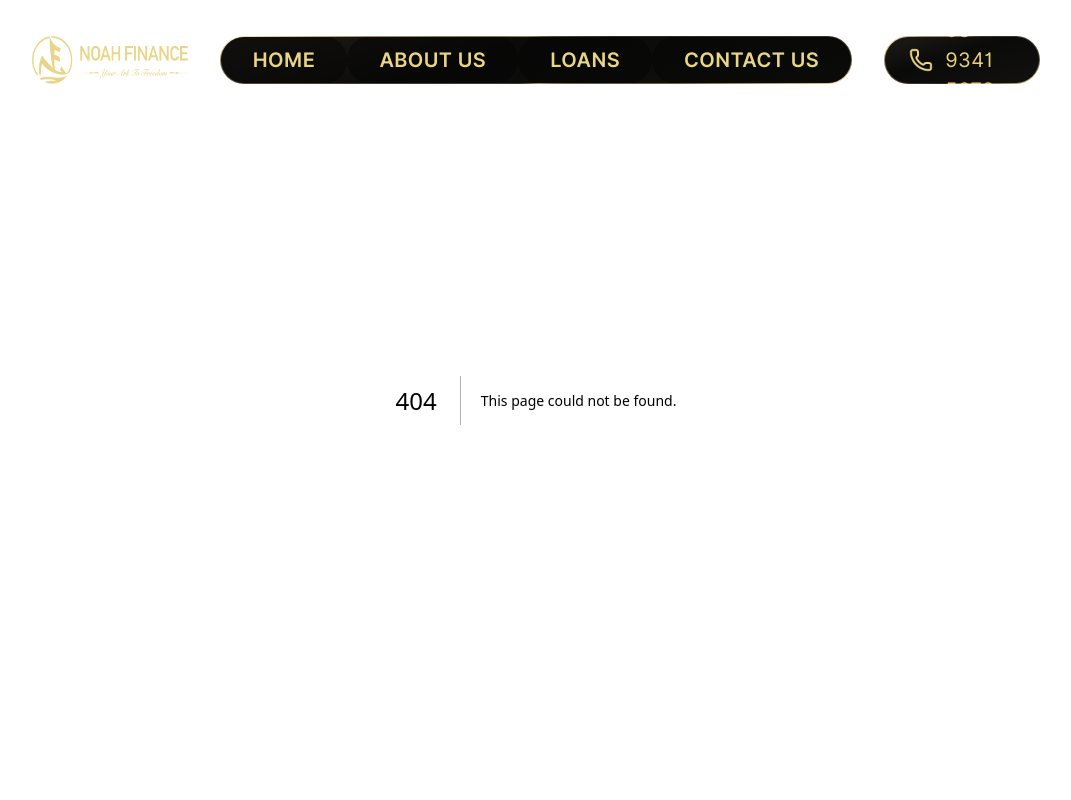
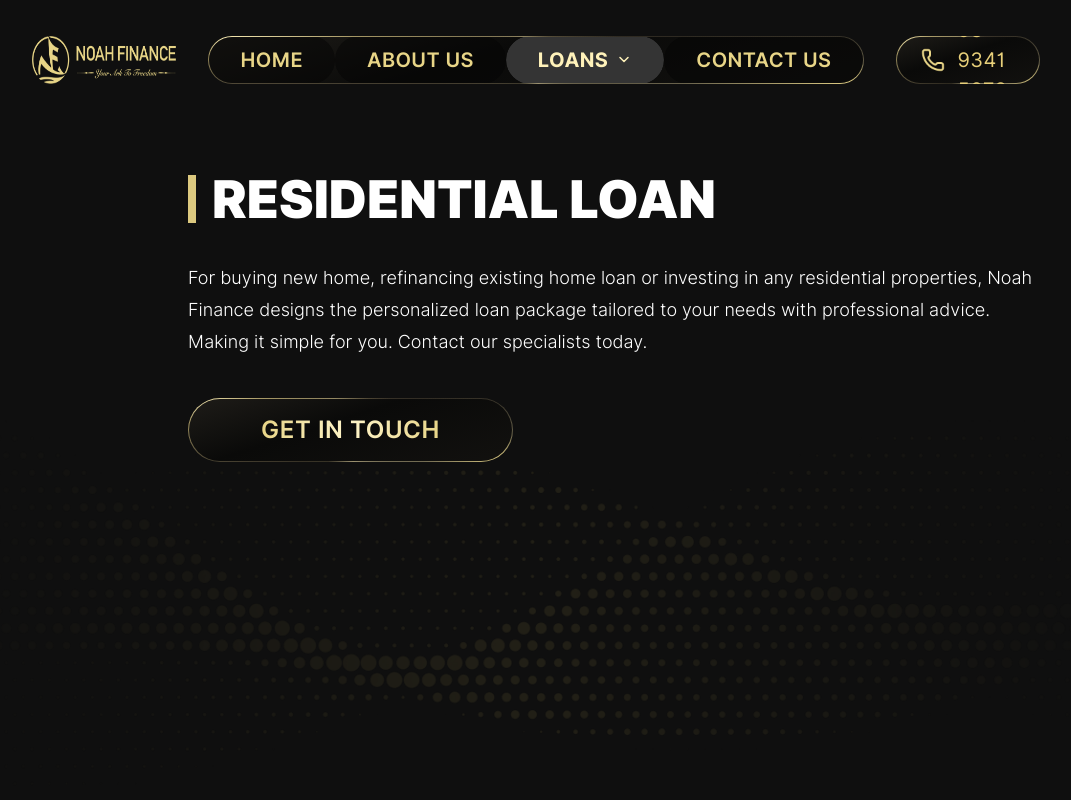
Before and after one commit to Arise-cn/noahfinance, a Next.js app: page /loans/residential in a window 1280 px wide. Before the commit this address had no page. Shown: the top 800 px of the page, without its empty margins (104-1175 px from the left). Built offline with nearby package versions, Linux system fonts and the light colour scheme; a web font is replaced by a local one.

Commit message:
feat: Integrate Loans navigation with popup menu in Header component. Update LoansPage to redirect to residential loans. Add reactjs-popup dependency for enhanced user interaction.

```diff
--- /dev/null
+++ b/app/loans/[slug]/page.tsx
@@ -0,0 +1,18 @@
+import { getLoanBySlug, LOAN_SLUGS } from "@/constants/loans";
+import { notFound } from "next/navigation";
+import LoansSubPageShell from "../_components/LoansSubPageShell";
+
+type PageProps = {
+  params: Promise<{ slug: string }>;
+};
+
+export function generateStaticParams() {
+  return LOAN_SLUGS.map((slug) => ({ slug }));
+}
+
+export default async function LoanSubPage({ params }: PageProps) {
+  const { slug } = await params;
+  const loan = getLoanBySlug(slug);
+  if (!loan) notFound();
+  return <LoansSubPageShell loan={loan} />;
+}
--- /dev/null
+++ b/app/loans/_components/LoansSubPageShell.tsx
@@ -0,0 +1,63 @@
+import { cn } from "@/utils/cn";
+import type { LoanSubRoute } from "@/constants/loans";
+import Image from "next/image";
+import Link from "next/link";
+
+type LoansSubPageShellProps = {
+  loan: LoanSubRoute;
+};
+
+export default function LoansSubPageShell({ loan }: LoansSubPageShellProps) {
+  return (
+    <section className="relative min-h-screen w-screen overflow-hidden bg-[#0f0f0f]">
+      <div
+        className="pointer-events-none absolute bottom-0 left-0 right-0 z-0 h-[min(610px,55vh)] opacity-25"
+        aria-hidden
+      >
+        <Image
+          src="/images/home_p4_wave.webp"
+          alt=""
+          fill
+          className="object-cover object-bottom"
+          sizes="100vw"
+          priority={false}
+        />
+      </div>
+
+      <div
+        className={cn(
+          "relative z-10 mx-auto w-full max-w-[1920px]",
+          "px-8 pb-24 pt-[140px] md:px-[136px] md:pt-[160px] xl:pl-[292px] xl:pr-[136px]",
+        )}
+      >
+        <div className="flex max-w-[900px] flex-col gap-6">
+          <div className="flex items-center gap-4">
+            <div className="h-12 w-2 shrink-0 bg-[#dcc97f]" aria-hidden />
+            <h1 className="font-misans text-[40px] font-black leading-tight text-white md:text-[52px] md:leading-normal">
+              {loan.heading}
+            </h1>
+          </div>
+          <p className="font-inter text-[16px] font-light leading-[28px] text-white md:text-[18px] md:leading-[32px]">
+            {loan.body}
+          </p>
+          <div className="pt-4">
+            <Link href="/contact-us" className="inline-flex">
+              <div className="header-phone-pill-frame flex h-[56px] overflow-hidden md:h-[64px]">
+                <div className="header-phone-pill-inner flex h-full w-full items-center justify-center rounded-full px-10 md:px-[72px]">
+                  <span
+                    className={cn(
+                      "bg-linear-to-r from-[#E8D587] via-[#FFF5C9] to-[#E8D587] bg-clip-text text-transparent",
+                      "font-inter text-[20px] font-semibold uppercase tracking-wide md:text-[24px]",
+                    )}
+                  >
+                    Get in touch
+                  </span>
+                </div>
+              </div>
+            </Link>
+          </div>
+        </div>
+      </div>
+    </section>
+  );
+}
--- a/app/loans/page.tsx
+++ b/app/loans/page.tsx
@@ -1,5 +1,5 @@
-const LoansPage = () => {
-  return <div>LoansPage</div>;
-};
+import { redirect } from "next/navigation";
 
-export default LoansPage;
+export default function LoansIndexPage() {
+  redirect("/loans/residential");
+}
--- a/components/Header.tsx
+++ b/components/Header.tsx
@@ -1,13 +1,51 @@
 "use client";
+
+import LoansPopupMenu from "@/components/LoansPopupMenu";
 import { NAV_ITEMS } from "@/constants/nav";
 import { cn } from "@/utils/cn";
 import { motion } from "motion/react";
 import Link from "next/link";
-import { usePathname } from "next/navigation";
+import { usePathname, useRouter } from "next/navigation";
+import {
+  forwardRef,
+  useEffect,
+  useRef,
+  useState,
+  type ComponentPropsWithoutRef,
+} from "react";
+import type { PopupActions } from "reactjs-popup/dist/types";
+import Popup from "reactjs-popup";
+import "reactjs-popup/dist/index.css";
+
+const LOANS_HREF = "/loans";
+
+function ChevronDown({ className }: { className?: string }) {
+  return (
+    <svg
+      width={16}
+      height={16}
+      viewBox="0 0 16 16"
+      fill="none"
+      className={cn(
+        "shrink-0 text-current transition-transform duration-200 ease-out",
+        className,
+      )}
+      aria-hidden
+    >
+      <path
+        d="M4 5.5L8 9.5L12 5.5"
+        stroke="currentColor"
+        strokeWidth="1.5"
+        strokeLinecap="round"
+        strokeLinejoin="round"
+      />
+    </svg>
+  );
+}
 
 const Header = () => {
   return (
-    <header className="fixed top-[36px] grid w-full grid-cols-[1fr_auto_1fr] items-center gap-8 px-[136px] z-50">
+    <header className="fixed top-[36px] z-50 grid w-full grid-cols-[1fr_auto_1fr] items-center gap-8 px-[136px]">
       <img
         src="/images/Logo.png"
         className="h-[48px] w-[184px] justify-self-start"
@@ -29,12 +67,94 @@ const Header = () => {
     </header>
   );
 };
+
+type NavItem = (typeof NAV_ITEMS)[number];
+
+function LoansHeaderNavItem({
+  item,
+  pathname,
+}: {
+  item: NavItem;
+  pathname: string;
+}) {
+  const router = useRouter();
+  const [popupMounted, setPopupMounted] = useState(false);
+  const loansPopupRef = useRef<PopupActions>(null);
+
+  useEffect(() => {
+    setPopupMounted(true);
+  }, []);
+
+  useEffect(() => {
+    const id = window.setTimeout(() => {
+      loansPopupRef.current?.close();
+    }, 0);
+    return () => window.clearTimeout(id);
+  }, [pathname]);
+
+  if (!popupMounted) {
+    return (
+      <LoansNavTrigger
+        label={item.name}
+        menuOpen={false}
+        pathname={pathname}
+        onClick={() => router.push(LOANS_HREF)}
+      />
+    );
+  }
+
+  return (
+    <Popup
+      ref={loansPopupRef}
+      trigger={(open: boolean) => (
+        <LoansNavTrigger
+          label={item.name}
+          menuOpen={open}
+          pathname={pathname}
+        />
+      )}
+      position="bottom center"
+      offsetY={10}
+      on="click"
+      arrow={false}
+      closeOnDocumentClick
+      closeOnEscape
+      nested
+      contentStyle={{
+        width: "auto",
+        padding: 0,
+        background: "transparent",
+        border: "none",
+        boxShadow: "none",
+        zIndex: 100,
+      }}
+      overlayStyle={{
+        background: "transparent",
+        zIndex: 99,
+      }}
+    >
+      <LoansPopupMenu popupRef={loansPopupRef} />
+    </Popup>
+  );
+}
+
 const HeaderNav = () => {
   const pathname = usePathname();
+
   return (
     <div className="header-phone-pill-frame flex h-[48px] justify-self-end overflow-hidden">
-      <div className="header-phone-pill-inner flex h-full w-full items-center justify-center rounded-full overflow-hidden">
+      <div className="header-phone-pill-inner flex h-full w-full items-center justify-center overflow-hidden rounded-full">
         {NAV_ITEMS.map((item) => {
+          if (item.href === LOANS_HREF) {
+            return (
+              <LoansHeaderNavItem
+                key={item.href}
+                item={item}
+                pathname={pathname}
+              />
+            );
+          }
+
           const isActive = item.href === pathname;
           return (
             <Link
@@ -71,4 +191,56 @@ const HeaderNav = () => {
     </div>
   );
 };
+
+type LoansNavTriggerProps = {
+  label: string;
+  menuOpen: boolean;
+  pathname: string;
+} & ComponentPropsWithoutRef<"button">;
+
+const LoansNavTrigger = forwardRef<HTMLButtonElement, LoansNavTriggerProps>(
+  function LoansNavTrigger(
+    { label, menuOpen, pathname, className, ...rest },
+    ref,
+  ) {
+    const isActive = pathname.startsWith(LOANS_HREF);
+
+    return (
+      <button
+        ref={ref}
+        type="button"
+        aria-expanded={menuOpen}
+        aria-haspopup="true"
+        className={cn(
+          "relative z-0 flex h-[48px] items-center justify-center overflow-hidden rounded-full bg-[#05050580] px-[32px] uppercase",
+          "font-inter text-[20px] font-semibold tracking-[0.02em]",
+          className,
+        )}
+        {...rest}
+      >
+        {isActive ? (
+          <motion.span
+            layoutId="header-nav-active-pill"
+            className="absolute inset-0 rounded-full bg-[#343434]"
+            transition={{
+              type: "spring",
+              stiffness: 400,
+              damping: 35,
+            }}
+          />
+        ) : null}
+        <span
+          className={cn(
+            "relative z-10 inline-flex items-center gap-2",
+            isActive ? "font-bold text-[#FFF2BA]" : "text-[#E8D587]",
+          )}
+        >
+          {label}
+          <ChevronDown className={cn(menuOpen && "rotate-180")} />
+        </span>
+      </button>
+    );
+  },
+);
+
 export default Header;
--- /dev/null
+++ b/components/LoansPopupMenu.tsx
@@ -0,0 +1,50 @@
+"use client";
+
+import { LOAN_SUB_ROUTES } from "@/constants/loans";
+import { cn } from "@/utils/cn";
+import Link from "next/link";
+import { usePathname } from "next/navigation";
+import type { RefObject } from "react";
+import type { PopupActions } from "reactjs-popup/dist/types";
+
+type LoansPopupMenuProps = {
+  popupRef: RefObject<PopupActions | null>;
+};
+
+export default function LoansPopupMenu({ popupRef }: LoansPopupMenuProps) {
+  const pathname = usePathname();
+
+  const onNavigate = () => {
+    popupRef.current?.close();
+  };
+
+  return (
+    <nav
+      className="w-full max-w-[312px] rounded-[24px] border border-solid border-[#e8d587] bg-[rgba(5,5,5,0.7)] px-4 py-10 backdrop-blur-[19.4px] [-webkit-backdrop-filter:blur(19.4px)]"
+      aria-label="Loan categories"
+    >
+      <ul className="mx-auto flex w-[280px] max-w-full list-none flex-col gap-3 p-0">
+        {LOAN_SUB_ROUTES.map((route) => {
+          const href = `/loans/${route.slug}`;
+          const isActive = pathname === href;
+          return (
+            <li key={route.slug}>
+              <Link
+                href={href}
+                onClick={onNavigate}
+                className={cn(
+                  "flex h-12 w-full items-center rounded-[12px] px-4 py-3 font-inter text-[20px] font-semibold leading-normal transition-colors",
+                  isActive
+                    ? "bg-[#161718] text-[#e7d487]"
+                    : "bg-transparent text-white hover:bg-[#161718]/80 hover:text-[#e7d487]",
+                )}
+              >
+                {route.navLabel}
+              </Link>
+            </li>
+          );
+        })}
+      </ul>
+    </nav>
+  );
+}
--- /dev/null
+++ b/constants/loans.ts
@@ -0,0 +1,38 @@
+export type LoanSubRoute = {
+  slug: string;
+  /** Header 底部菜单文案（Figma 全大写） */
+  navLabel: string;
+  /** 页面主标题 */
+  heading: string;
+  body: string;
+};
+
+export const LOAN_SUB_ROUTES: readonly LoanSubRoute[] = [
+  {
+    slug: "residential",
+    navLabel: "RESIDENTIAL",
+    heading: "RESIDENTIAL LOAN",
+    body:
+      "For buying new home, refinancing existing home loan or investing in any residential properties, Noah Finance designs the personalized loan package tailored to your needs with professional advice. Making it simple for you. Contact our specialists today.",
+  },
+  {
+    slug: "commercial",
+    navLabel: "COMMERCIAL",
+    heading: "COMMERCIAL LOAN",
+    body:
+      "Whether you are acquiring owner-occupied premises, refinancing, or funding growth, we structure commercial lending with clarity and efficiency. We work across banks and specialist lenders to match your business goals and cash flow.",
+  },
+  {
+    slug: "asset-finance",
+    navLabel: "ASSET FINANCE",
+    heading: "ASSET FINANCE",
+    body:
+      "From vehicles to equipment, we help you preserve cash flow with structured asset finance. Competitive options, transparent terms, and guidance through approval and settlement so you can focus on running your business.",
+  },
+] as const;
+
+export const LOAN_SLUGS = LOAN_SUB_ROUTES.map((r) => r.slug);
+
+export function getLoanBySlug(slug: string): LoanSubRoute | undefined {
+  return LOAN_SUB_ROUTES.find((r) => r.slug === slug);
+}
--- a/package.json
+++ b/package.json
@@ -14,6 +14,7 @@
     "next": "16.2.1",
     "react": "19.2.4",
     "react-dom": "19.2.4",
+    "reactjs-popup": "^2.0.6",
     "tailwind-merge": "^3.5.0"
   },
   "devDependencies": {
```
